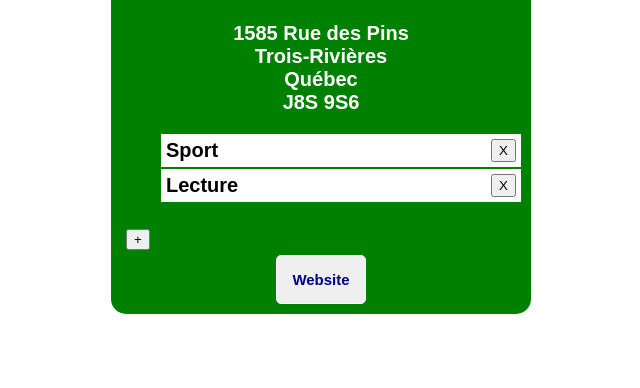
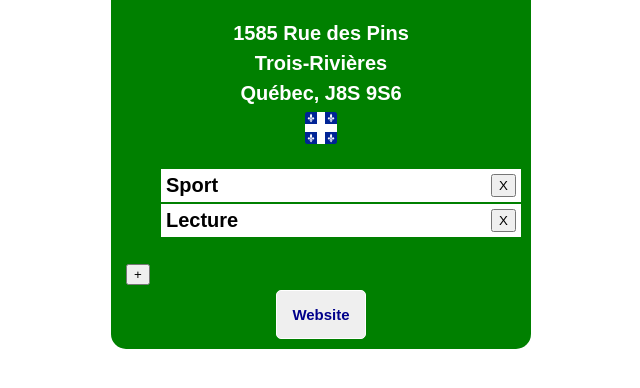
Before and after one commit to roxperron/aec_exercices_vuejs, a plain HTML site: page index.html in a window 1280 px wide. Shown: the part 404-792 px from the top of the page, without its empty margins (319-959 px from the left). Drawn offline with nearby package versions, Linux system fonts and the light colour scheme.

Commit message:
finish exercice 4

```diff
--- a/app.js
+++ b/app.js
@@ -12,6 +12,7 @@ const app = Vue.createApp({
         streetName: "Rue des Pins",
         city: "Trois-Rivières",
         province: "Québec",
+        provinceQc: "/quebec.png",
         postalCode: "J8S 9S6",
       },
 
@@ -39,7 +40,6 @@ const app = Vue.createApp({
     changeProvince(){
       let newProvince = prompt("Entrez votre province");
       this.address.province = newProvince;
-
     },
 
     addHobbie() {
--- a/index.html
+++ b/index.html
@@ -19,8 +19,9 @@
 
         <address>{{address.civicNumber}} {{address.streetName}}</address>
         <address v-on:click="changeCity">{{address.city}}</address>
-        <address v-on:click="changeProvince">{{address.province}}</address>
-        <address>{{address.postalCode}}</address>
+        <address v-on:click="changeProvince"  >{{address.province}},  {{address.postalCode}}</address>
+        <span v-show="address.province == 'Québec'" ><img src="/quebec.png" alt=""></span>
+
 
         <ul class="hobbies-list">
           <li class="hobbie-item" v-for="hobbie in hobbies">{{hobbie}}<button @click="removeHobbie">X</button></li>
--- a/style.css
+++ b/style.css
@@ -21,6 +21,7 @@ body{
 address{
   font-style: normal;
   font-size:20px;
+  margin-bottom: 7px;
 }
 
 .userImg{
```
Also changed, not shown: quebec.png (added).
